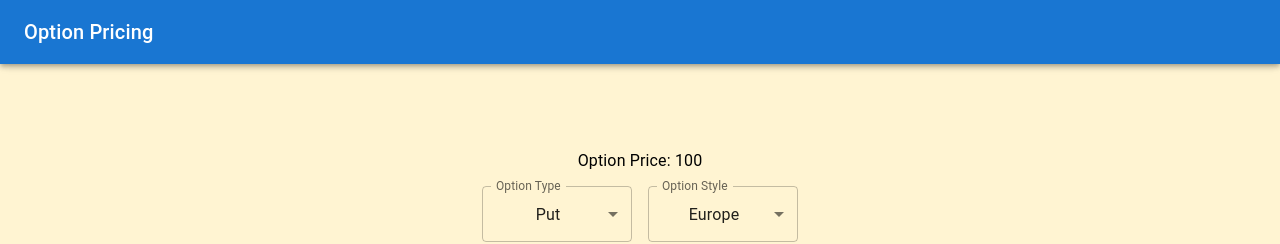
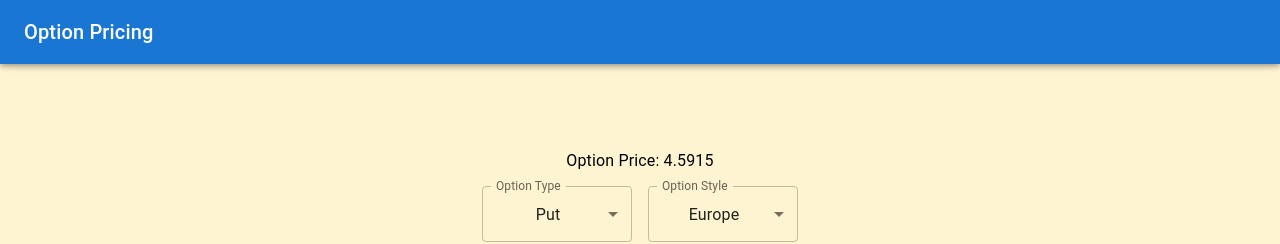
Before and after one commit to KeHongYing/FA2022_Final, a React (Create React App) app in the folder front-end/: page / in a window 1280 px wide. Shown: the top 244 px of the page. Built offline with nearby package versions, Linux system fonts and the light colour scheme.

Commit message:
fix replace bug & condition bugs

```diff
--- a/front-end/src/Components/PricingApi.js
+++ b/front-end/src/Components/PricingApi.js
@@ -14,7 +14,8 @@ class PricingApi {
     periods,
     exerciseDate
   ) {
-    const exercise = exerciseDate === "" ? "_" : exerciseDate.replace(" ", "_");
+    const exercise =
+      exerciseDate === "" ? "_" : exerciseDate.replaceAll(" ", "_");
     const resource = `${optionType}/${optionStyle}/${spotPrice}/${strikePrice}/${interestRate}/${volatility}/${matureTime}/${periods}/${exercise}`;
     return new URL(resource, this.serviceAddress);
   }
--- a/front-end/src/Containers/ControlPanel.js
+++ b/front-end/src/Containers/ControlPanel.js
@@ -192,11 +192,13 @@ export default function ControlPanel(props) {
           }
           onClick={() => {
             if (
-              isInvalidSpotPrice ||
-              isInvalidStrikePrice ||
-              isInvalidMatureDate ||
-              isInvalidPeriods ||
-              isInvalidExercise
+              !(
+                isInvalidSpotPrice ||
+                isInvalidStrikePrice ||
+                isInvalidMatureDate ||
+                isInvalidPeriods ||
+                isInvalidExercise
+              )
             ) {
               pricingApi.calculate(
                 optionType,
--- a/front-end/src/Containers/Main.js
+++ b/front-end/src/Containers/Main.js
@@ -61,7 +61,7 @@ ScrollTop.propTypes = {
 export default function Main(props) {
   const { title } = props;
 
-  const [price, setPrice] = React.useState(100);
+  const [price, setPrice] = React.useState(4.5915);
   const [spotPrice, setSpotPrice] = React.useState(100);
   const [strikePrice, setStrikePrice] = React.useState(100);
   const [interestRate, setInterestRate] = React.useState(3);
```
